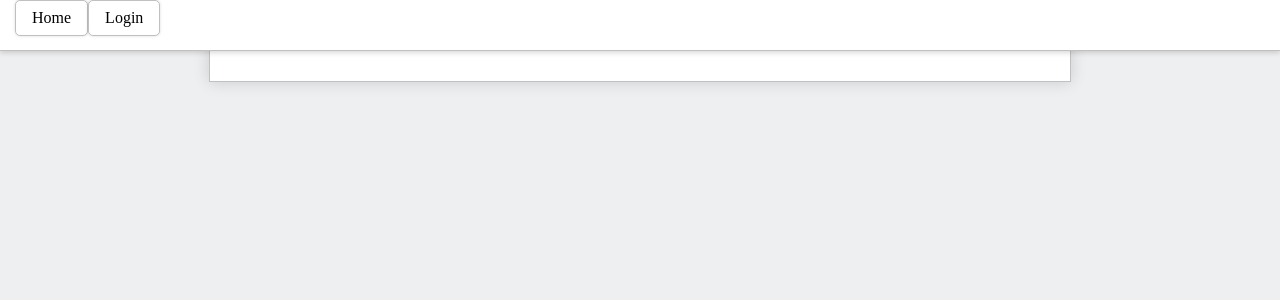
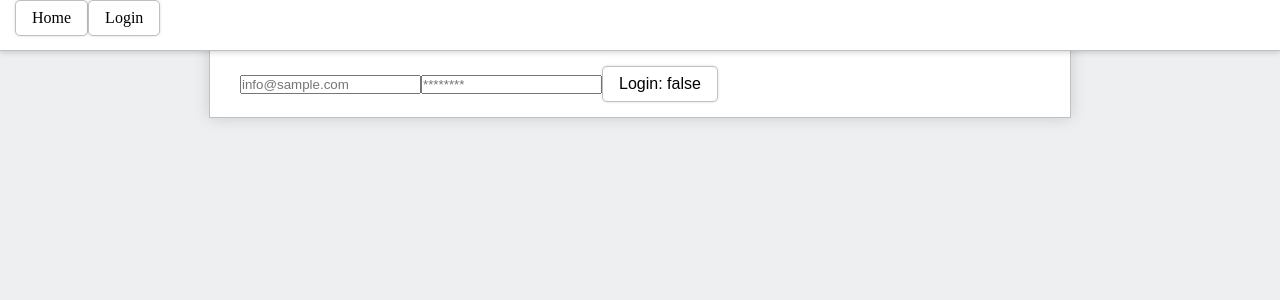
Before and after one commit to ajunajunajun/DIYkeiziban, a React (Create React App) app: page /login in a window 1280 px wide. Shown: the top 300 px of the page. Built offline with nearby package versions, Linux system fonts and the light colour scheme.

Commit message:
create  loginpage

```diff
--- a/src/components/App.tsx
+++ b/src/components/App.tsx
@@ -23,7 +23,12 @@ export default () => (
           exact={true}
           component={IndexPage}
         />
-        <Route path="/login" exact={true} component={LoginPage} />
+        <NonPrivateRoute
+          redirect="/articles"
+          path="/login"
+          exact={true}
+          component={LoginPage}
+        />
         <PrivateRoute redirect="/">
           <SideBar />
           <Switch>
--- a/src/components/pages/LoginPage/LoginPage.tsx
+++ b/src/components/pages/LoginPage/LoginPage.tsx
@@ -1,4 +1,6 @@
 import React from 'react'
+import { useRootContext } from '../../../store/context/RootContext'
+import Button from '../../ui/Button/Button'
 
 /**
  * LoginPage の Props
@@ -11,5 +13,18 @@ type Props = {}
  * @param props
  */
 export default function LoginPage() {
-  return <div className="l-inner l-inner--notauth"></div>
+  const { isAuthenticated, setAuthenticate } = useRootContext()
+  const Toggle = () => {
+    setAuthenticate(!isAuthenticated)
+  }
+
+  return (
+    <div className="l-inner l-inner--notauth">
+      <input type="email" placeholder="info@sample.com" />
+      <input type="password" placeholder="********" />
+      <Button as="button" onClick={Toggle}>
+        Login: {String(isAuthenticated)}
+      </Button>
+    </div>
+  )
 }
```
